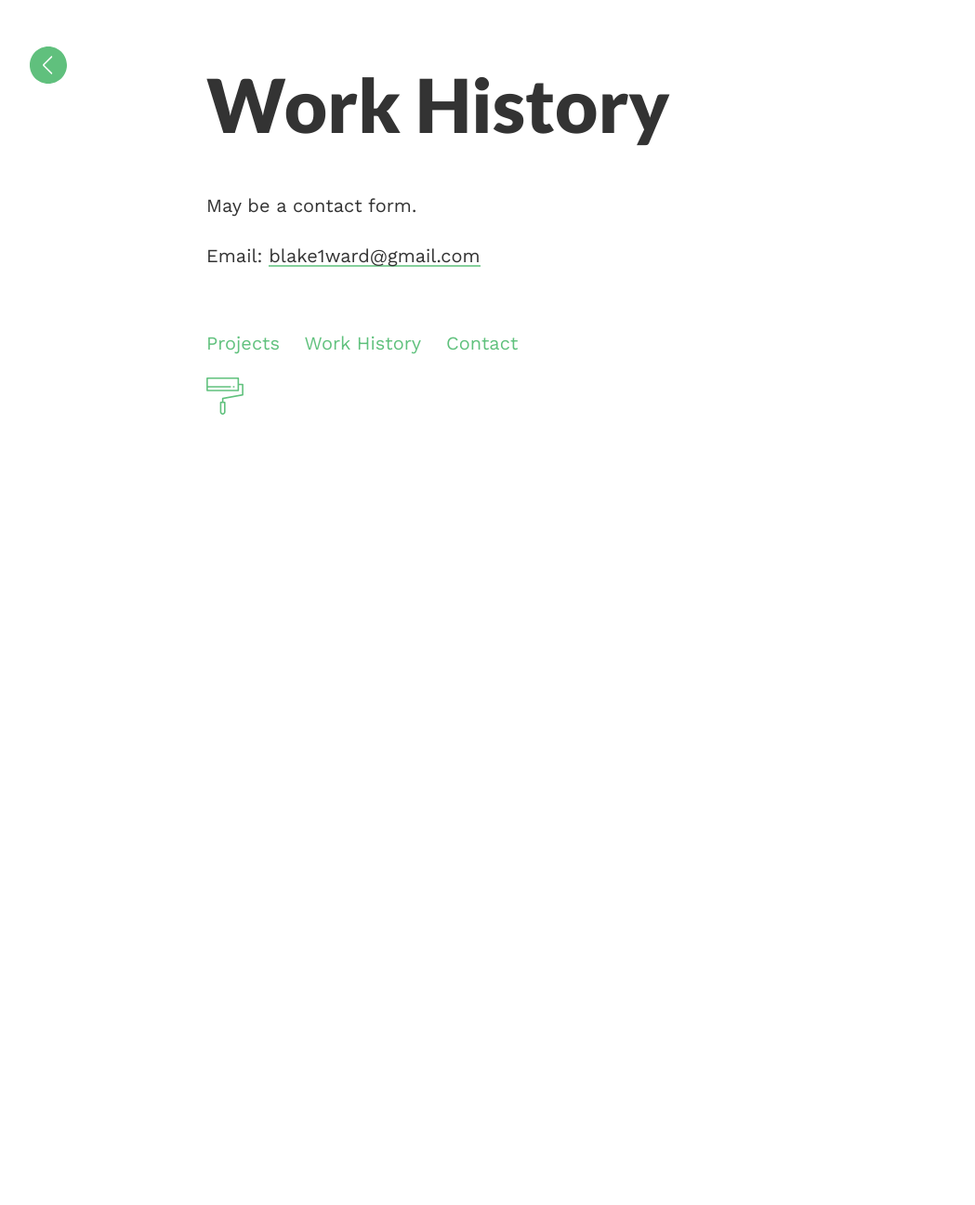
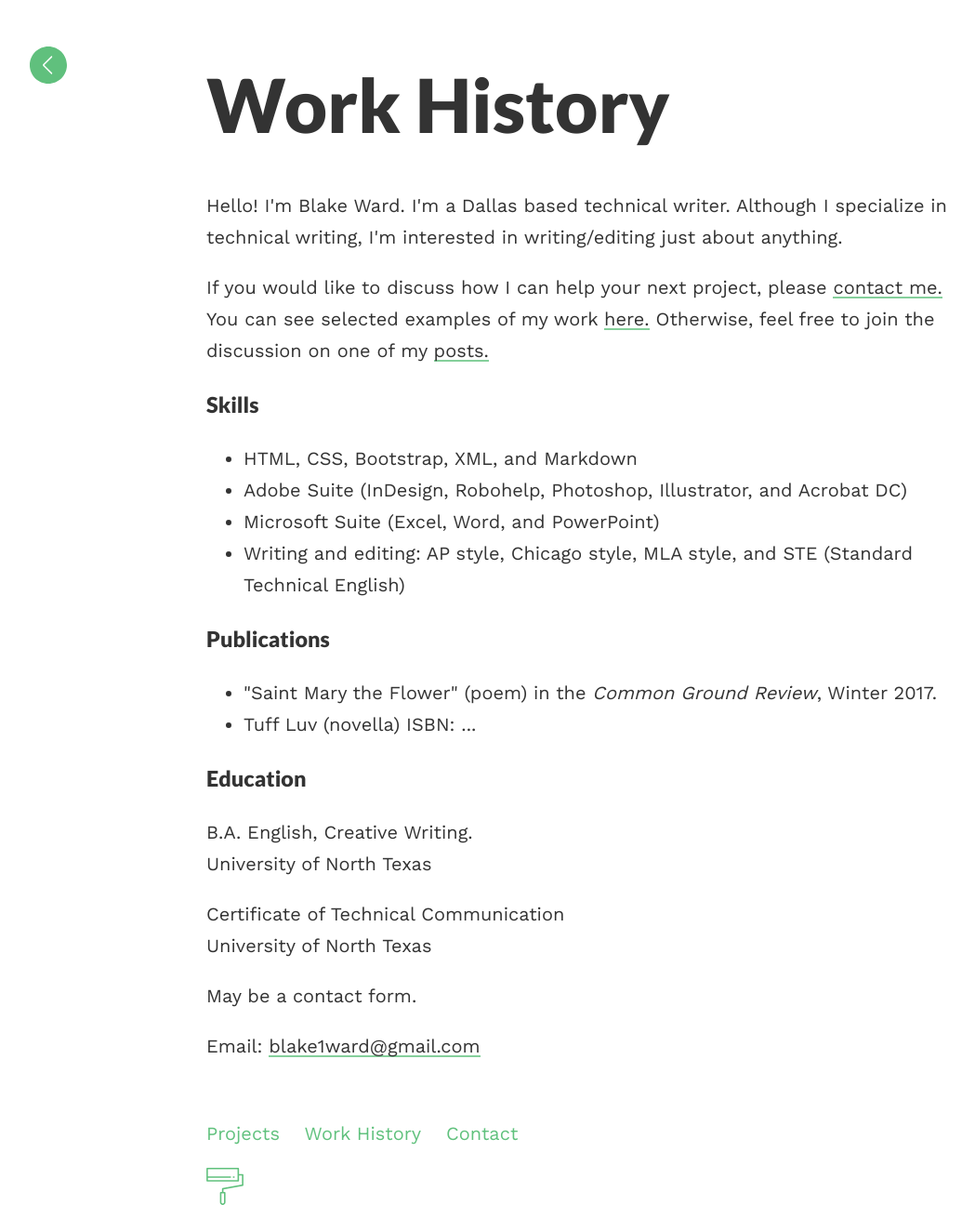
Before and after one commit to blake1ward/portfolio, a Jekyll site: the page built from history.md, in a window 1280 px wide. Shown: the whole page at 93% size, without its empty margins (18-1067 px from the left). Built offline with Jekyll 4.4.1, drawn with Linux system fonts in a browser that asks for light colours; before the commit the page ends 980 px from its top, so only the background shows below that.

Commit message:
Update history.md

```diff
--- a/history.md
+++ b/history.md
@@ -4,6 +4,32 @@ layout: post
 permalink: /history/
 ---
 
+<p>Hello! I'm Blake Ward. I'm a Dallas based technical writer. Although I specialize in technical writing, I'm interested in writing/editing just about anything.</p>
+
+<p>If you would like to discuss how I can help your next project, please <a href="">contact me.</a> You can see selected examples of my work <a href="">here.</a> Otherwise, feel free to join the discussion on one of my <a href="">posts.</a></p>
+
+<h3>Skills</h3>
+<ul>
+<li>HTML, CSS, Bootstrap, XML, and Markdown</li>
+<li>Adobe Suite (InDesign, Robohelp, Photoshop, Illustrator, and Acrobat DC)</li>
+<li>Microsoft Suite (Excel, Word, and PowerPoint)</li>
+<li>Writing and editing: AP style, Chicago style, MLA style, and STE (Standard Technical English)</li>
+</ul>
+
+<h3>Publications</h3>
+<ul>
+<li>"Saint Mary the Flower" (poem) in the <em>Common Ground Review</em>, Winter 2017.</li>
+<li>Tuff Luv (novella) ISBN: ...</li>
+</ul>
+
+<h3>Education</h3>
+<p>B.A. English, Creative Writing.<br>
+University of North Texas</p>
+<p>Certificate of Technical Communication<br>
+University of North Texas</p>
+
+
+
 May be a contact form.
 
 Email: <a href="mailto:{{site.email}}">{{site.email}}</a>
```
